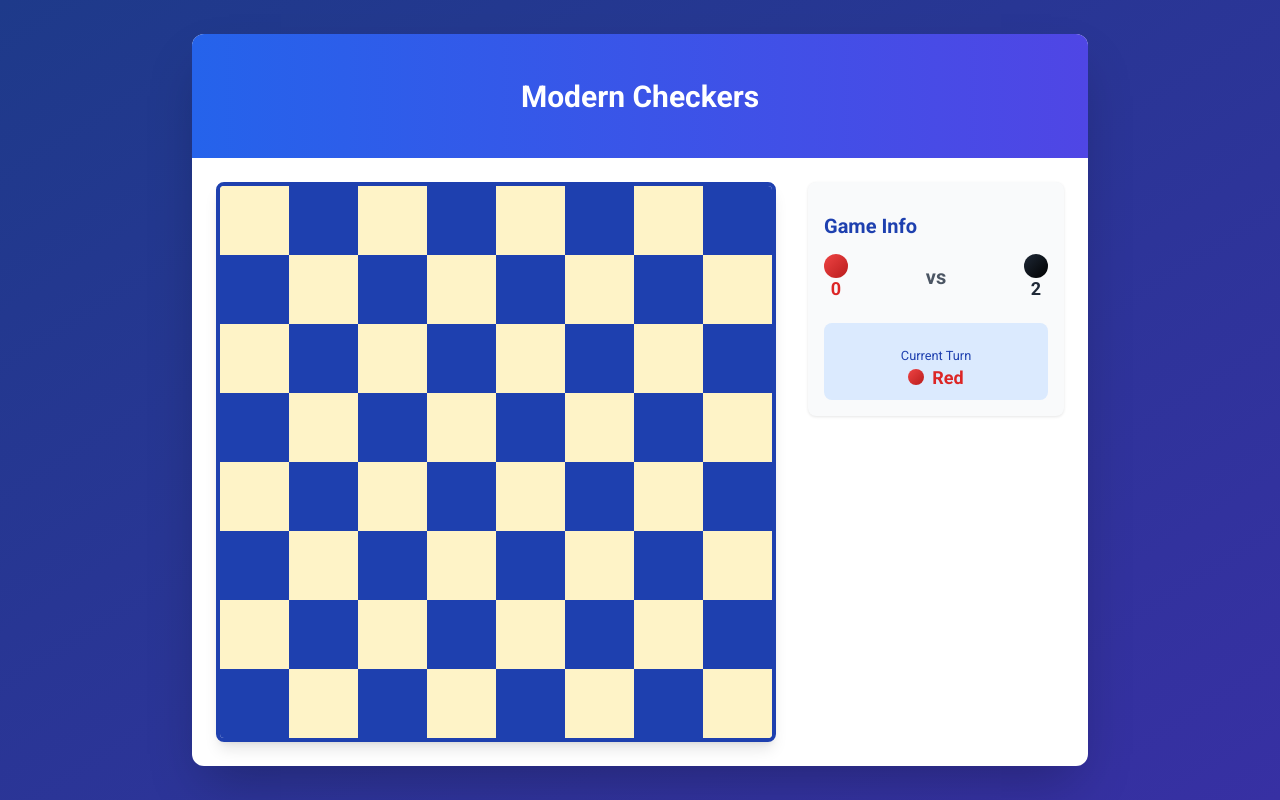
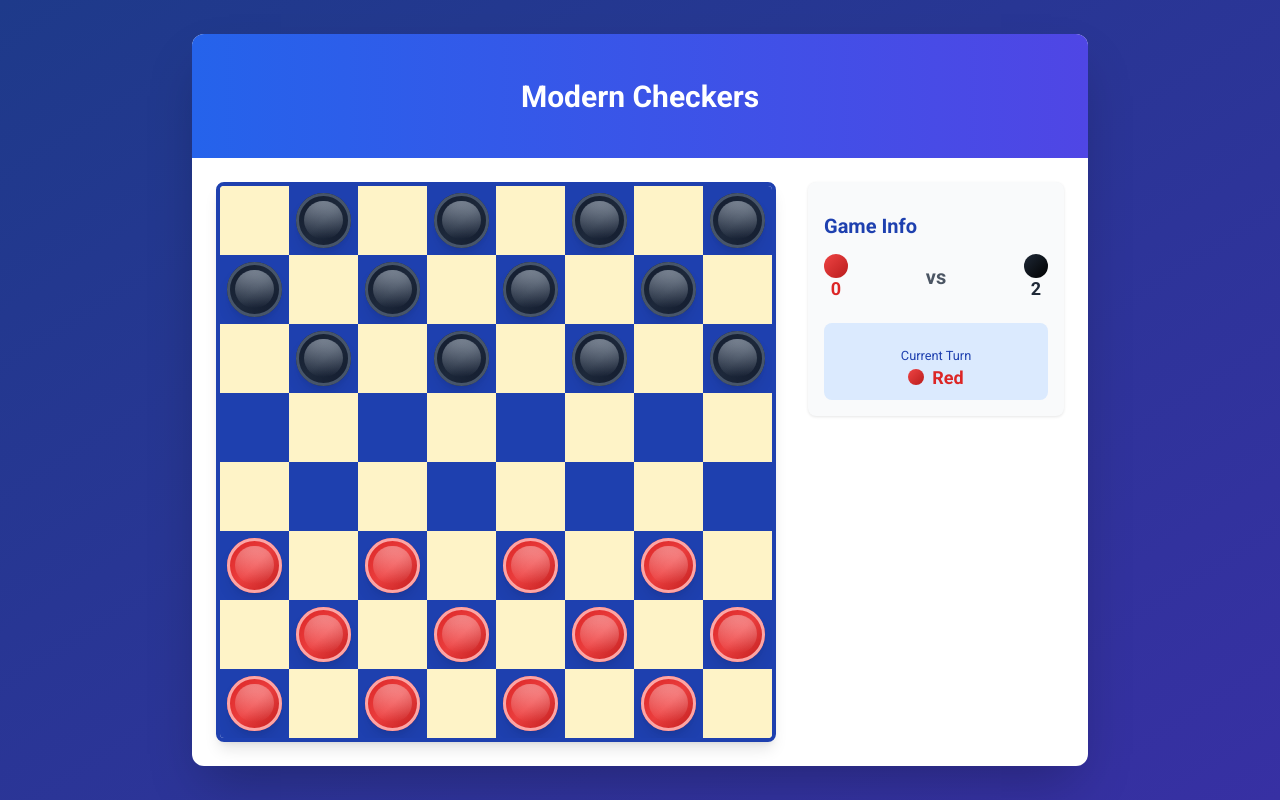
Before and after one commit to PaulinaLyu/checkers, a React (Vite) app: page / in a window 1280 px wide. Built offline with nearby package versions, Linux system fonts and the light colour scheme.

Commit message:
feat: добавила отрисовку шашек

```diff
--- a/package.json
+++ b/package.json
@@ -13,6 +13,7 @@
   },
   "dependencies": {
     "@fontsource/roboto": "^5.2.5",
+    "lucide-react": "^0.511.0",
     "react": "^19.0.0",
     "react-dom": "^19.0.0"
   },
--- a/src/components/sections/Board/index.tsx
+++ b/src/components/sections/Board/index.tsx
@@ -2,10 +2,12 @@ import React from 'react';
 import styles from './Board.module.css';
 import { createInitialBoard } from '@/utils/createInitialBoard';
 import { Square } from '@/components/ui';
+import { Checker } from '@/components/ui/Checker';
 
 const board = createInitialBoard();
 
 export const Board: React.FC = () => {
+  const isSelectedSquare = false;
   return (
     <div className={styles.board}>
       <div className={styles.grid}>
@@ -20,7 +22,9 @@ export const Board: React.FC = () => {
                 isBlack={(rowIndex + colIndex) % 2 === 1}
                 isValidMove={true}
                 isSelected={false}
-                onClick={() => console.log('Клик: ', position)}></Square>
+                onClick={() => console.log('Клик: ', position)}>
+                {checker && <Checker checker={checker} isSelected={isSelectedSquare} />}
+              </Square>
             );
           }),
         )}
--- /dev/null
+++ b/src/components/ui/Checker/Checker.module.css
@@ -0,0 +1,76 @@
+.checker {
+  width: 80%;
+  height: 80%;
+  border-radius: 9999px;
+  display: flex;
+  align-items: center;
+  justify-content: center;
+  box-shadow:
+    0 10px 15px -3px rgba(0, 0, 0, 0.1),
+    0 4px 6px -4px rgba(0, 0, 0, 0.1);
+  transition: all 0.3s ease;
+  position: relative;
+}
+
+.checker::before {
+  content: '';
+  position: absolute;
+  inset: 15%;
+  border-radius: 9999px;
+  opacity: 0.6;
+  transition: opacity 0.3s ease;
+}
+
+.checker::after {
+  content: '';
+  position: absolute;
+  inset: 0;
+  border-radius: 9999px;
+  transition: transform 0.3s ease;
+}
+
+.host {
+  background: var(--host-checker-background);
+}
+
+.host::before {
+  background: var(--host-checker-before-background);
+}
+
+.host::after {
+  border: var(--host-checker-after-border);
+  box-shadow: var(--host-checker-after-box-shadow);
+}
+
+.opponent {
+  background: var(--opponent-checker-background);
+}
+
+.opponent::before {
+  background: var(--opponent-checker-before-background);
+}
+
+.opponent::after {
+  border: var(--opponent-checker-after-border);
+  box-shadow: var(--opponent-checker-after-box-shadow);
+}
+
+.selected {
+  box-shadow: 0 0 0 4px #facc15;
+  z-index: 20;
+}
+
+.crown {
+  width: 50%;
+  height: 50%;
+  z-index: 10;
+  filter: drop-shadow(0 0 5px rgba(0, 0, 0, 0.4));
+}
+
+.hostCrown {
+  color: var(--host-crown-color);
+}
+
+.opponentCrown {
+  color: var(--opponent-crown-color);
+}
--- /dev/null
+++ b/src/components/ui/Checker/index.tsx
@@ -0,0 +1,29 @@
+import { FC } from 'react';
+import { Crown } from 'lucide-react';
+import { Checker as CheckerType, CheckerType as CheckerTypeEnum } from '@/types/game';
+import { Player } from '@/types/players';
+import styles from './Checker.module.css';
+
+interface CheckerProps {
+  checker: CheckerType;
+  isSelected: boolean;
+}
+
+export const Checker: FC<CheckerProps> = ({ checker, isSelected }) => {
+  const isHost = checker.player === Player.HOST;
+  const isKing = checker.type === CheckerTypeEnum.KING;
+
+  const checkerClassNames = [
+    styles.checker,
+    isHost ? styles.host : styles.opponent,
+    isSelected ? styles.selected : '',
+  ]
+    .filter(Boolean)
+    .join(' ');
+
+  const crownClass = isHost ? styles.hostCrown : styles.opponentCrown;
+
+  return (
+    <div className={checkerClassNames}>{isKing && <Crown className={`${styles.crown} ${crownClass}`} />}</div>
+  );
+};
--- a/src/components/ui/index.ts
+++ b/src/components/ui/index.ts
@@ -1,3 +1,4 @@
 export { GameStatus } from './GameStatus';
 export { PlayerScore } from './PlayerScore';
 export { Square } from './Square';
+export { Checker } from './Checker';
--- a/src/variables.css
+++ b/src/variables.css
@@ -11,12 +11,22 @@
   --section-titile-font-weight: bold;
   --section-titile-margin-bottom: 1rem;
 
+  --board-square-dark-color: #1e40af;
+  --board-square-light-color: #fef3c7;
+
   --host-player-text-color: #dc2626;
   --host-player-background: linear-gradient(to bottom right, #ef4444, #b91c1c);
+  --host-crown-color: #fecaca;
+  --host-checker-background: linear-gradient(to bottom right, #dc2626, #ef4444, #b91c1c);
+  --host-checker-after-border: 3px solid #fca5a5;
+  --host-checker-after-box-shadow: inset 0 0 15px rgba(220, 38, 38, 0.5);
+  --host-checker-before-background: linear-gradient(to bottom, #fecaca, transparent);
 
   --opponent-player-text-color: #1f2937;
   --opponent-player-background: linear-gradient(to bottom right, #1f2937, #000000);
-
-  --board-square-dark-color: #1e40af;
-  --board-square-light-color: #fef3c7;
+  --opponent-crown-color: #cbd5e1;
+  --opponent-checker-background: linear-gradient(to bottom right, #0f172a, #1e293b, #0f172a);
+  --opponent-checker-after-border: 3px solid #475569;
+  --opponent-checker-after-box-shadow: inset 0 0 15px rgba(30, 41, 59, 0.5);
+  --opponent-checker-before-background: linear-gradient(to bottom, #cbd5e1, transparent);
 }
```
Also changed, not shown: 1 other file (tests, documents, lock files or other folders).
